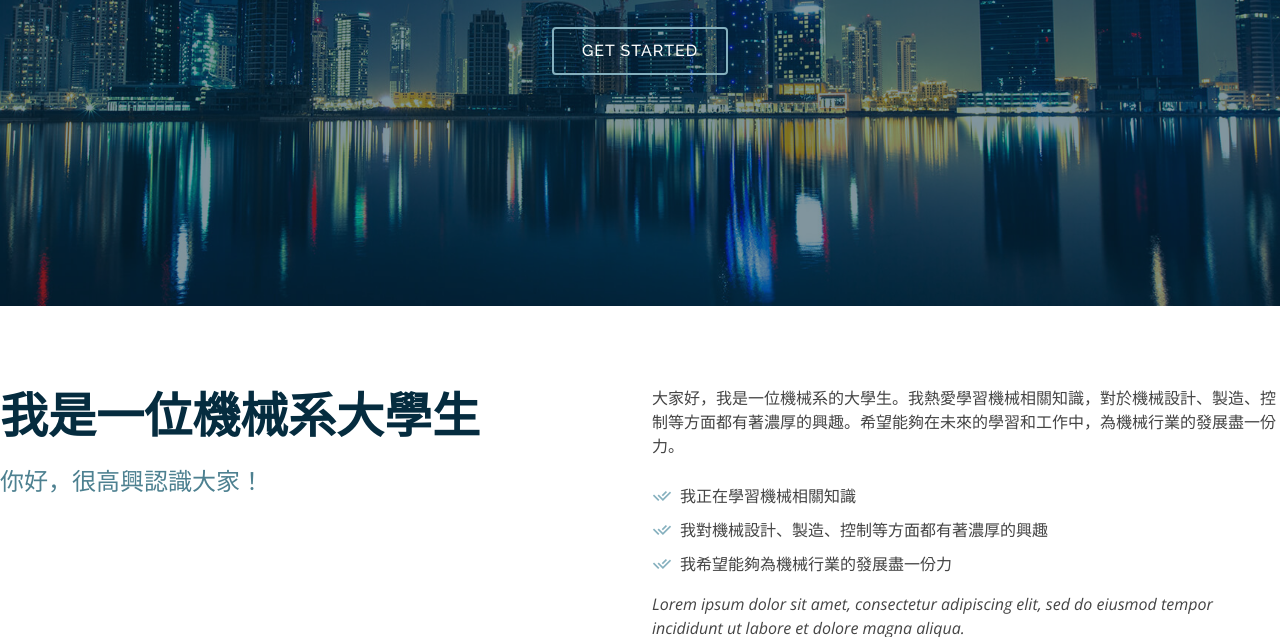
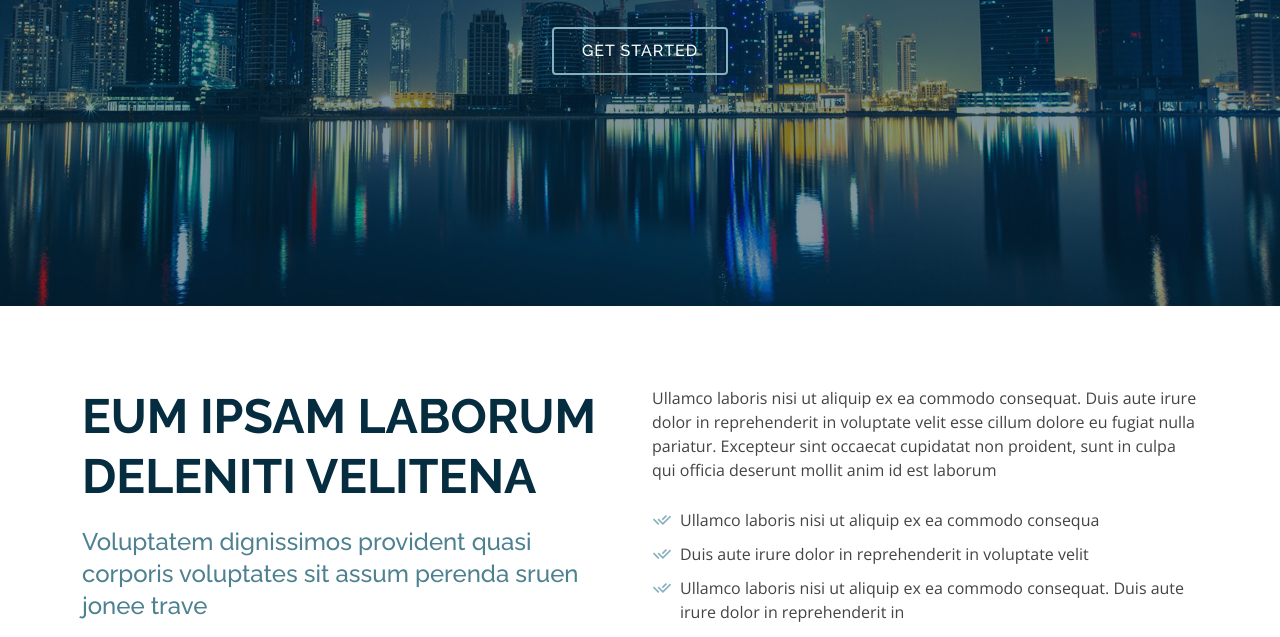
Before and after one commit to XiaoGueiOwO/XiaoGueiOwO.github.io, a plain HTML site: page index.html in a window 1280 px wide. Shown: the part 334-971 px from the top of the page. Drawn offline with nearby package versions, Linux system fonts and the light colour scheme.

Commit message:
Update index.html

```diff
--- a/index.html
+++ b/index.html
@@ -94,19 +94,23 @@
 
     <!-- ======= About Section ======= -->
      <section id="about" class="about">
+      <div class="container">
+
         <div class="row content">
           <div class="col-lg-6">
-        <h2>我是一位機械系大學生</h2>
-        <h3>你好，很高興認識大家！</h3>
+            <h2>Eum ipsam laborum deleniti velitena</h2>
+            <h3>Voluptatem dignissimos provident quasi corporis voluptates sit assum perenda sruen jonee trave</h3>
           </div>
           <div class="col-lg-6 pt-4 pt-lg-0">
             <p>
-          大家好，我是一位機械系的大學生。我熱愛學習機械相關知識，對於機械設計、製造、控制等方面都有著濃厚的興趣。希望能夠在未來的學習和工作中，為機械行業的發展盡一份力。
+              Ullamco laboris nisi ut aliquip ex ea commodo consequat. Duis aute irure dolor in reprehenderit in voluptate
+              velit esse cillum dolore eu fugiat nulla pariatur. Excepteur sint occaecat cupidatat non proident, sunt in
+              culpa qui officia deserunt mollit anim id est laborum
             </p>
             <ul>
-          <li><i class="ri-check-double-line"></i> 我正在學習機械相關知識</li>
-          <li><i class="ri-check-double-line"></i> 我對機械設計、製造、控制等方面都有著濃厚的興趣</li>
-          <li><i class="ri-check-double-line"></i> 我希望能夠為機械行業的發展盡一份力</li>
+              <li><i class="ri-check-double-line"></i> Ullamco laboris nisi ut aliquip ex ea commodo consequa</li>
+              <li><i class="ri-check-double-line"></i> Duis aute irure dolor in reprehenderit in voluptate velit</li>
+              <li><i class="ri-check-double-line"></i> Ullamco laboris nisi ut aliquip ex ea commodo consequat. Duis aute irure dolor in reprehenderit in</li>
             </ul>
             <p class="fst-italic">
               Lorem ipsum dolor sit amet, consectetur adipiscing elit, sed do eiusmod tempor incididunt ut labore et dolore
```
Lines whose indentation alone changed are shown as unchanged.
